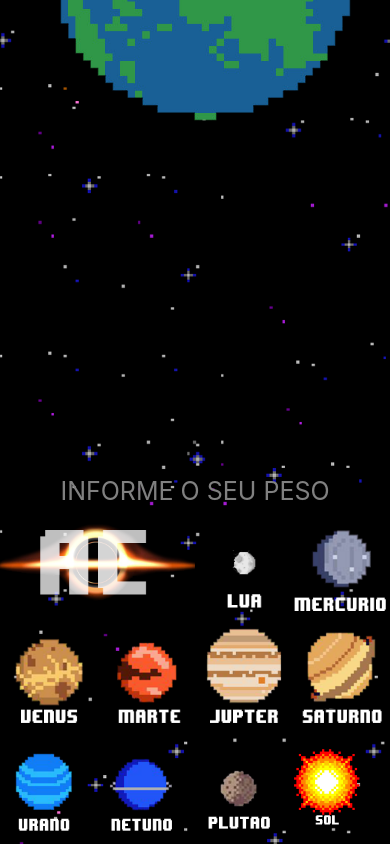
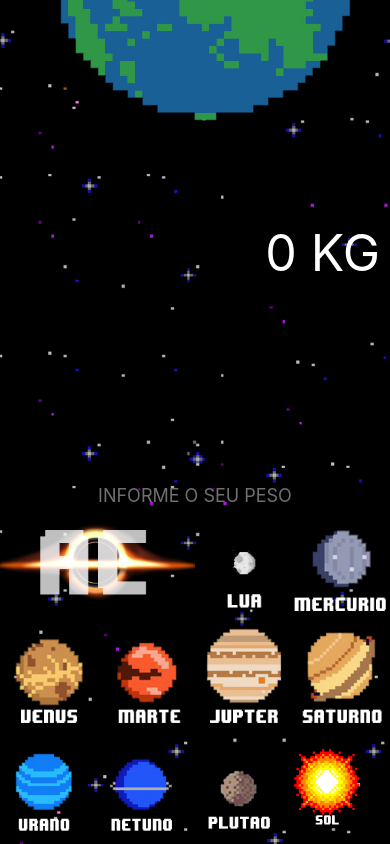
Before and after one commit to Joaosza/Calculadora-Planetaria, a React Native app: screen / in a window 390 px wide. Built offline with nearby package versions, Linux system fonts and the light colour scheme; what react-native would draw is missing.

Commit message:
Finalizando a calculadora planetaria

```diff
--- a/componentes/Calculadora.js
+++ b/componentes/Calculadora.js
@@ -17,43 +17,45 @@ const venus = require('./imgs/VENUS.png')
 
 export default class Calculadora extends Component {
     state = {
-        peso: 0
+        pesoTerra: '',
+        resultado: 0,
     }
 
-    jupiter(){
-
+    jupiter() {
+        this.setState({ resultado: parseInt((this.state.pesoTerra)/10) * parseInt(25) })
     }
     lua() {
-
+        this.setState({ resultado: parseInt((this.state.pesoTerra) / 10) * parseInt(1,6) })
     }
     marte() {
-
+        this.setState({ resultado: parseInt((this.state.pesoTerra) / 10) * parseInt(3,7) })
     }
     mercurio() {
-
+        this.setState({ resultado: parseInt((this.state.pesoTerra) / 10) * parseInt(3,7) })
     }
     netuno() {
-
+        this.setState({ resultado: parseInt((this.state.pesoTerra) / 10) * parseInt(11) })
     }
     plutao() {
-
+        this.setState({ resultado: parseInt((this.state.pesoTerra) / 10) * parseInt(0,6) })
     }
     saturno() {
-
+        this.setState({ resultado: parseInt((this.state.pesoTerra) / 10) * parseInt(10,5) })
     }
     sol() {
-
+        this.setState({ resultado: parseInt((this.state.pesoTerra) / 10) * parseInt(275) })
     }
     urano() {
-
+        this.setState({ resultado: parseInt((this.state.pesoTerra) / 10) * parseInt(8,9) })
     }
     venus() {
-
+        this.setState({ resultado: parseInt((this.state.pesoTerra) / 10) * parseInt(8,9) })
     }
 
 
     ac() {
-        this.setState({ peso: 0 });
+        this.setState({ pesoTerra: '' })
+        this.setState({ resultado: 0 })
     }
 
     render() {
@@ -71,7 +73,9 @@ export default class Calculadora extends Component {
                         alignItems: 'flex-end',
                         justifyContent: 'center',
                     }}>
-                        <Text style={styles.txt}>{this.state.txt}</Text>
+                    <View>
+                        <Text style={styles.txt}>{this.state.resultado} KG</Text>
+                    </View>
                     </View>
 
                     {/* VIEW DO INPUT */}
@@ -80,20 +84,22 @@ export default class Calculadora extends Component {
                         flexDirection: 'column',
                         alignItems: 'stretch',
                         justifyContent: 'flex-end'
-                    }}>
+                    }} >
                         <TextInput style={styles.txtInput}
                             placeholder='INFORME O SEU PESO'
-                            onChangeText={(ps) => this.setState({ peso: ps })}
+                            placeholderTextColor="#707070"
+                            value={this.state.pesoTerra}
+                            onChangeText={(ps) => this.setState({ pesoTerra: ps })}
                             keyboardType='numeric' />
                     </View>
 
-                    {/* COMEMO DAS VIEWS E COLUNAS */}
+                    {/* COMEÇO DAS VIEWS E COLUNAS */}
                     <View style={{
                         flex: 2,
                         flexDirection: 'column'
                     }}>
 
-                        {/* COMEMO DA 1 COLUNA */}
+                        {/* COMEÇO DA 1 COLUNA */}
                         <View style={{
                             flex: 1,
                             flexDirection: 'row',
@@ -113,7 +119,7 @@ export default class Calculadora extends Component {
                             <TouchableHighlight style={{
                                 flex: 1,
                                 justifyContent: 'space-around',
-                            }}>
+                            }} onPress={() => { this.lua(); }}>
                                 <Image source={lua} style={{ width: '100%', height: '100%' }} />
                             </TouchableHighlight>
 
@@ -121,7 +127,7 @@ export default class Calculadora extends Component {
                             <TouchableHighlight style={{
                                 flex: 1,
                                 justifyContent: 'space-around',
-                            }}>
+                            }} onPress={() => { this.mercurio(); }}>
                                 <Image source={mercurio} style={{ width: '100%', height: '100%' }} />
                             </TouchableHighlight>
 
@@ -139,7 +145,7 @@ export default class Calculadora extends Component {
                             <TouchableHighlight style={{
                                 flex: 1,
                                 justifyContent: 'space-around'
-                            }}>
+                            }} onPress={() => { this.venus(); }}>
                                 <Image source={venus} style={{ width: '100%', height: '100%' }} />
                             </TouchableHighlight>
 
@@ -147,7 +153,7 @@ export default class Calculadora extends Component {
                             <TouchableHighlight style={{
                                 flex: 1,
                                 justifyContent: 'space-around'
-                            }}>
+                            }} onPress={() => { this.marte(); }}>
                                 <Image source={marte} style={{ width: '100%', height: '100%' }} />
                             </TouchableHighlight>
 
@@ -155,7 +161,7 @@ export default class Calculadora extends Component {
                             <TouchableHighlight style={{
                                 flex: 1,
                                 justifyContent: 'space-around'
-                            }}>
+                            }} onPress={() => { this.jupiter(); }}>
                                 <Image source={jupiter} style={{ width: '100%', height: '100%' }} />
                             </TouchableHighlight>
 
@@ -163,7 +169,7 @@ export default class Calculadora extends Component {
                             <TouchableHighlight style={{
                                 flex: 1,
                                 justifyContent: 'space-around'
-                            }}>
+                            }} onPress={() => { this.saturno(); }}>
                                 <Image source={saturno} style={{ width: '100%', height: '100%' }} />
                             </TouchableHighlight>
 
@@ -182,7 +188,7 @@ export default class Calculadora extends Component {
                             <TouchableHighlight style={{
                                 flex: 1,
                                 justifyContent: 'space-around'
-                            }}>
+                            }} onPress={() => { this.urano(); }}>
                                 <Image source={urano} style={{ width: '90%', height: '90%' }} />
                             </TouchableHighlight>
 
@@ -190,7 +196,7 @@ export default class Calculadora extends Component {
                             <TouchableHighlight style={{
                                 flex: 1,
                                 justifyContent: 'space-around'
-                            }}>
+                            }} onPress={() => { this.netuno(); }}>
                                 <Image source={netuno} style={{ width: '90%', height: '90%' }} />
                             </TouchableHighlight>
 
@@ -198,7 +204,7 @@ export default class Calculadora extends Component {
                             <TouchableHighlight style={{
                                 flex: 1,
                                 justifyContent: 'space-around'
-                            }}>
+                            }} onPress={() => { this.plutao(); }}>
                                 <Image source={plutao} style={{ width: '90%', height: '90%' }} />
                             </TouchableHighlight>
 
@@ -207,7 +213,7 @@ export default class Calculadora extends Component {
                             <TouchableHighlight style={{
                                 flex: 1,
                                 justifyContent: 'space-around'
-                            }}>
+                            }} onPress={() => { this.sol(); }}>
                                 <Image source={sol} style={{ width: '70%', height: '70%' }} />
                             </TouchableHighlight>
 
@@ -223,14 +229,15 @@ export default class Calculadora extends Component {
 const styles = StyleSheet.create({
     txt: {
         fontSize: 50,
-        color: 'white',
+        color: '#ffffff',
         fontFamily: 'Press Start 2P',
         margin: 10
     },
     txtInput: {
-        fontSize: 25,
-        color: 'gray',
+        fontSize: 18,
+        color: '#ffffff',
         fontFamily: 'Press Start 2P',
         textAlign: 'center'
     }
+
 });
```
